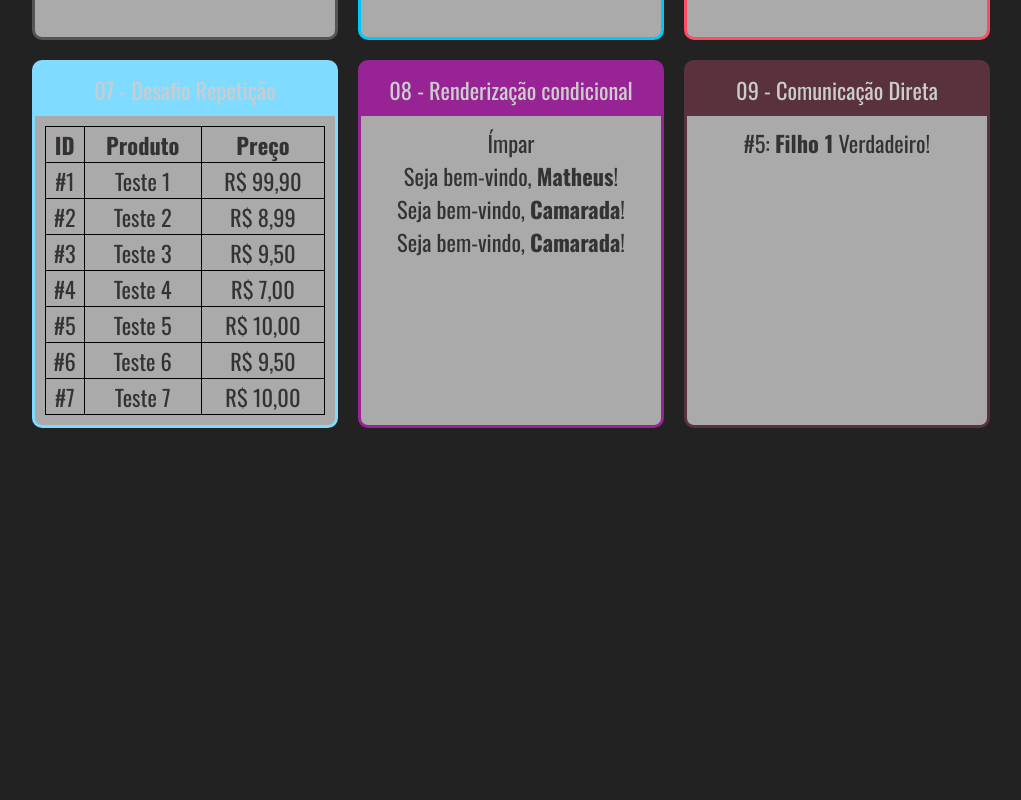
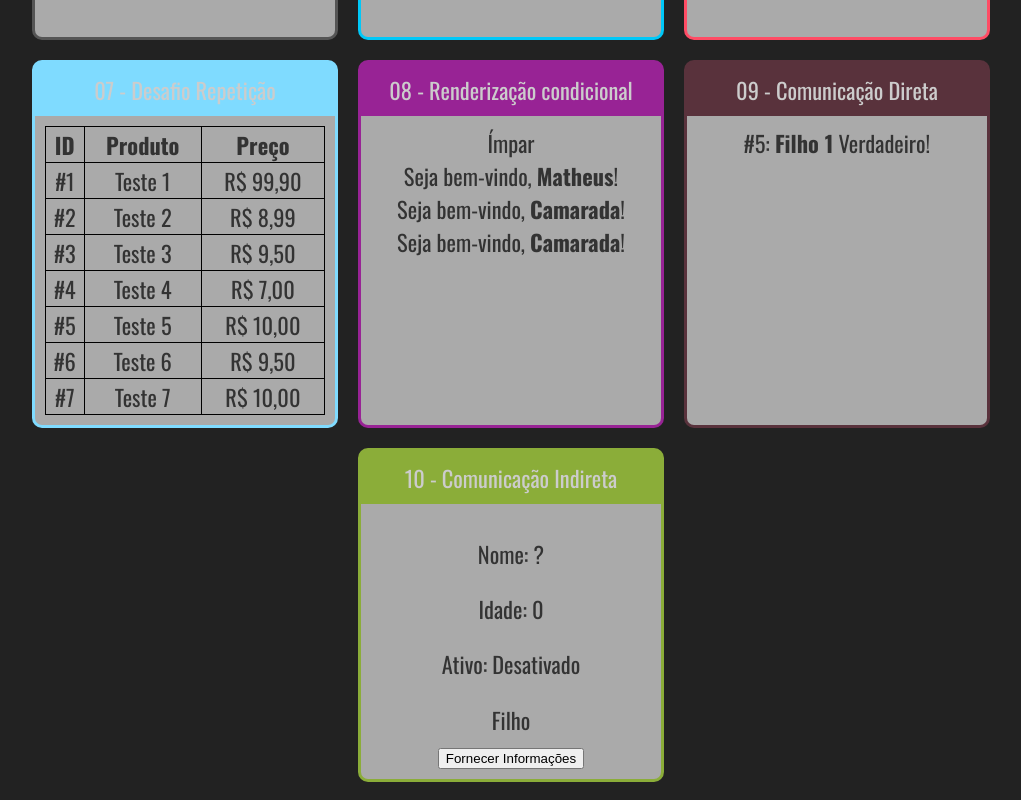
Before and after one commit to matheusrf96/fundamentos-react, a React (Create React App) app: page / in a window 1280 px wide. Shown: the part 930-1730 px from the top of the page, without its empty margins (129-1150 px from the left). Before the commit the page ends 1376 px from the top, so only its background shows below. Built offline with nearby package versions, Linux system fonts and the light colour scheme.

Commit message:
Indirect communication

```diff
--- a/src/App.jsx
+++ b/src/App.jsx
@@ -11,6 +11,7 @@ import TabelaProdutos from './components/repetition/TabelaProdutos'
 import ParOuImpar from './components/conditional/ParOuImpar'
 import UserInfo from './components/conditional/UserInfo'
 import DiretaPai from './components/communication/DiretaPai'
+import IndiretaPai from './components/communication/IndiretaPai'
 
 import Card from './components/layout/Card'
 
@@ -69,6 +70,10 @@ const App = () => {
                 <Card title="09 - Comunicação Direta" color="#59323C">
                     <DiretaPai />
                 </Card>
+
+                <Card title="10 - Comunicação Indireta" color="#8BAD39">
+                    <IndiretaPai />
+                </Card>
             </div>
         </div>
     )
--- /dev/null
+++ b/src/components/communication/IndiretaFilho.jsx
@@ -0,0 +1,16 @@
+import React from 'react'
+
+
+const IndiretaFilho = (props) => {
+    return (
+        <div>
+            <div>Filho</div>
+
+            <button onClick={() => props.sendInfoProperty('Matheus', 24, true)}>
+                Fornecer Informações
+            </button>
+        </div>
+    )
+}
+
+export default IndiretaFilho
--- /dev/null
+++ b/src/components/communication/IndiretaPai.jsx
@@ -0,0 +1,27 @@
+import React from 'react'
+
+import IndiretaFilho from './IndiretaFilho'
+
+const IndiretaPai = (props) => {
+    const sendInfo = (name, age, active) => {
+        console.log(name, age, active)
+    }
+
+    let name = '?'
+    let age = 0
+    let active = false
+
+    return (
+        <div>
+            <div>
+                <p>Nome: { name }</p>
+                <p>Idade: { age }</p>
+                <p>Ativo: { active ? 'Sim' : 'Desativado' }</p>
+            </div>
+
+            <IndiretaFilho sendInfoProperty={ sendInfo } />
+        </div>
+    )
+}
+
+export default IndiretaPai
```
